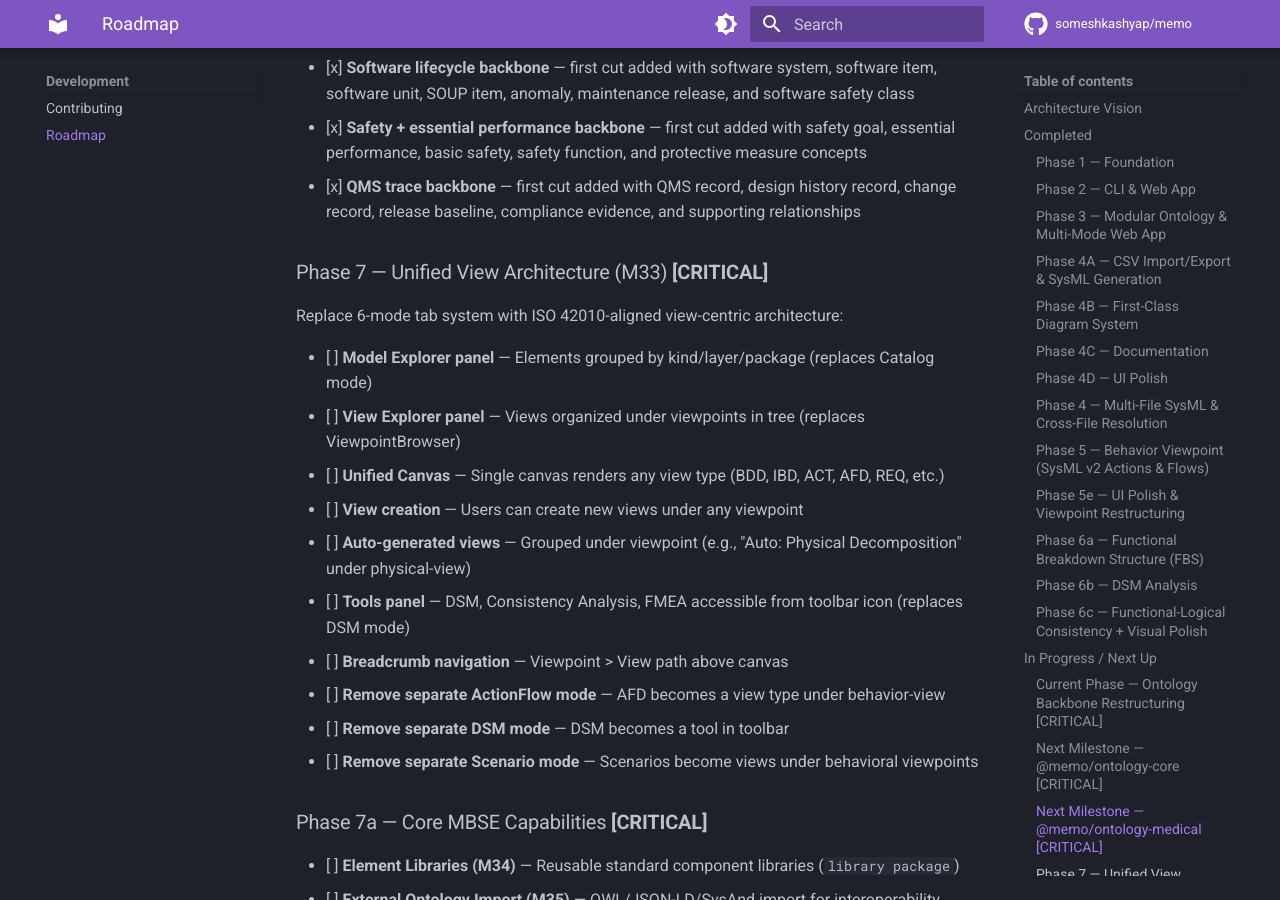
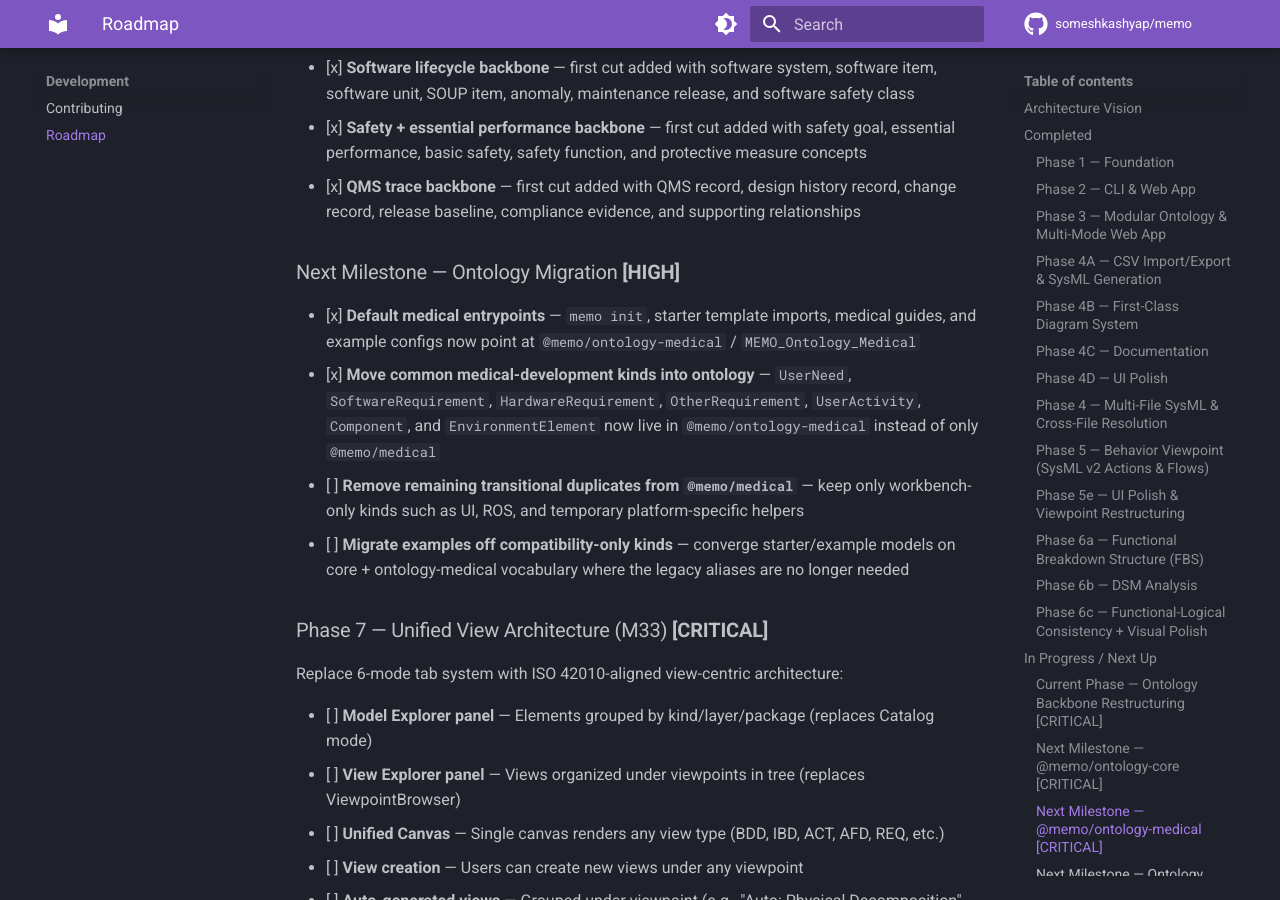
Before and after one commit to memoarchitect/memo-architect, an MkDocs documentation site: the page built from docs/development/roadmap.md, in a window 1280 px wide and 900 px high, scrolled down 6157 px. Built offline with MkDocs 1.6.1 and Material for MkDocs 9.7.7, drawn with Linux system fonts in a browser that asks for light colours; comment, search, counter and statistics services are not loaded.

Commit message:
Migrate medical defaults to ontology medical

```diff
--- a/docs/development/roadmap.md
+++ b/docs/development/roadmap.md
@@ -176,6 +176,13 @@ Refactor the ontology roadmap so MEMO has a clean base ontology plus a standards
 - [x] **Safety + essential performance backbone** — first cut added with safety goal, essential performance, basic safety, safety function, and protective measure concepts
 - [x] **QMS trace backbone** — first cut added with QMS record, design history record, change record, release baseline, compliance evidence, and supporting relationships
 
+### Next Milestone — Ontology Migration **[HIGH]**
+
+- [x] **Default medical entrypoints** — `memo init`, starter template imports, medical guides, and example configs now point at `@memo/ontology-medical` / `MEMO_Ontology_Medical`
+- [x] **Move common medical-development kinds into ontology** — `UserNeed`, `SoftwareRequirement`, `HardwareRequirement`, `OtherRequirement`, `UserActivity`, `Component`, and `EnvironmentElement` now live in `@memo/ontology-medical` instead of only `@memo/medical`
+- [ ] **Remove remaining transitional duplicates from `@memo/medical`** — keep only workbench-only kinds such as UI, ROS, and temporary platform-specific helpers
+- [ ] **Migrate examples off compatibility-only kinds** — converge starter/example models on core + ontology-medical vocabulary where the legacy aliases are no longer needed
+
 ### Phase 7 — Unified View Architecture (M33) **[CRITICAL]**
 
 Replace 6-mode tab system with ISO 42010-aligned view-centric architecture:
```
Also changed, not shown: docs/config/reference.md (+2 -2 lines), docs/guides/medical-device-tutorial.md (+1 -1 lines), docs/guides/modeling-guide.md (+2 -2 lines), docs/guides/new-project.md (+3 -3 lines), 12 other files.
